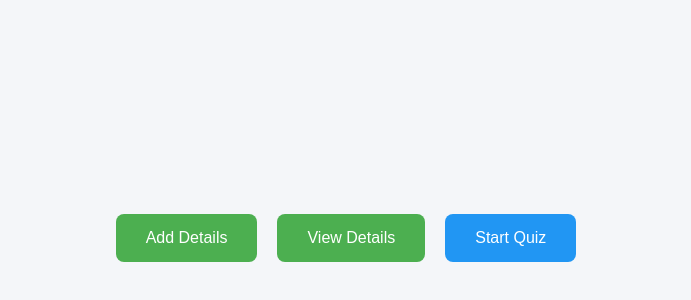
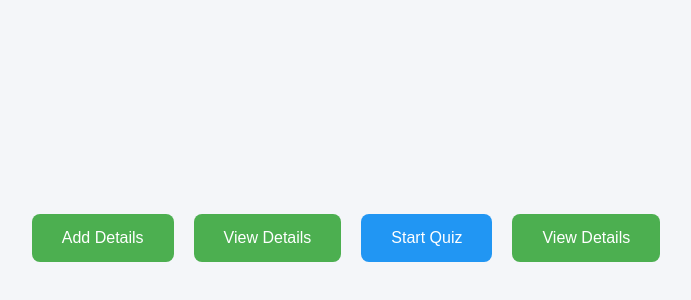
Before and after one commit to Abhinav-gnapi/Guess-who, a website: page public/admin.html in a window 1280 px wide. Shown: the part 170-470 px from the top of the page, without its empty margins (294-985 px from the left). Drawn offline with nearby package versions, Linux system fonts and the light colour scheme; no server answers.

Commit message:
added result view option for admin

```diff
--- a/public/admin.html
+++ b/public/admin.html
@@ -58,6 +58,9 @@
         </a>
 
         <button class="quiz-btn" onclick="start()">Start Quiz</button>
+        <a href="adminResults.html">
+            <button class="add-btn">View Details</button>
+        </a>
     </div>
 
     <script src="/socket.io/socket.io.js"></script>
```
